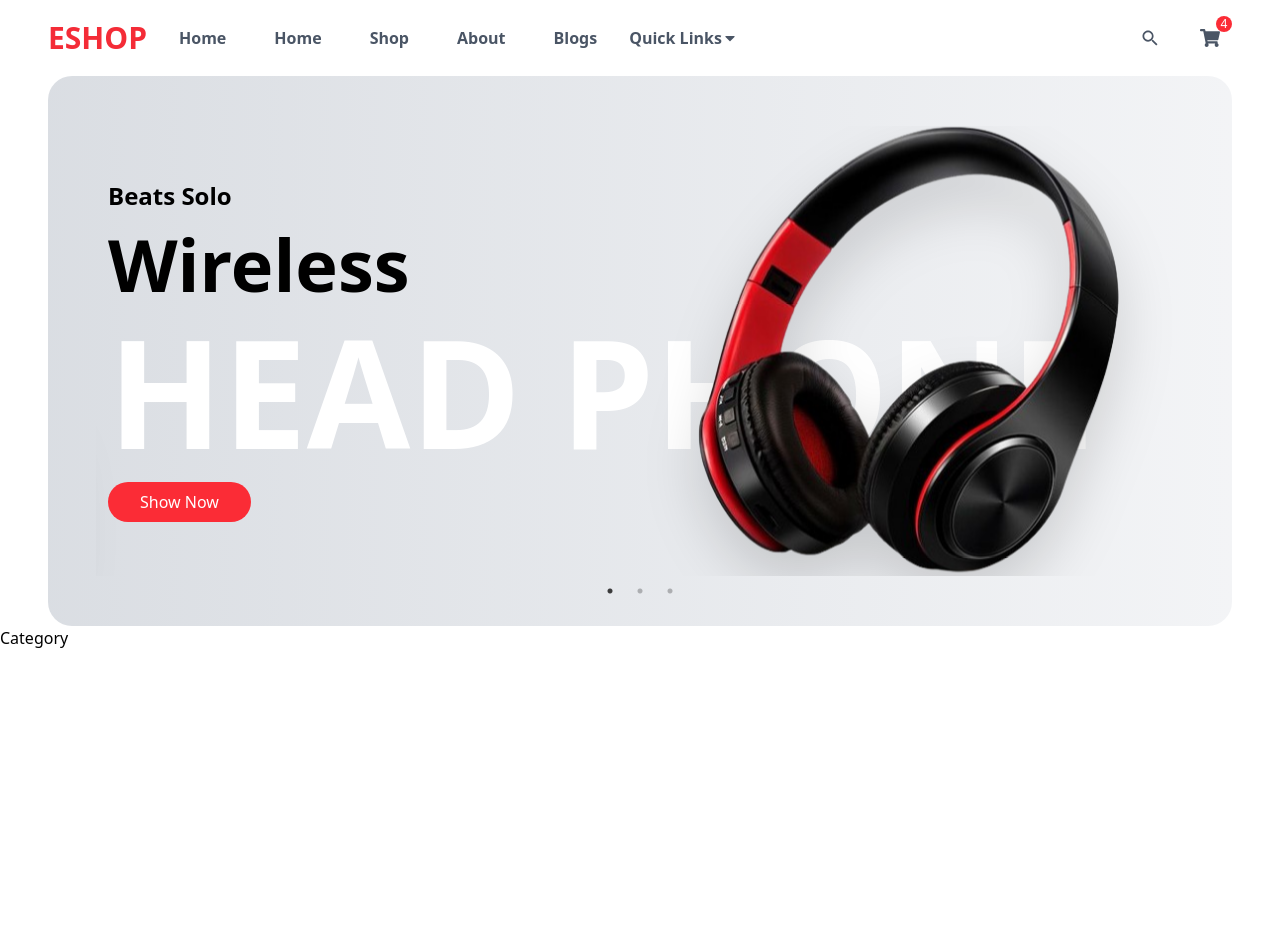
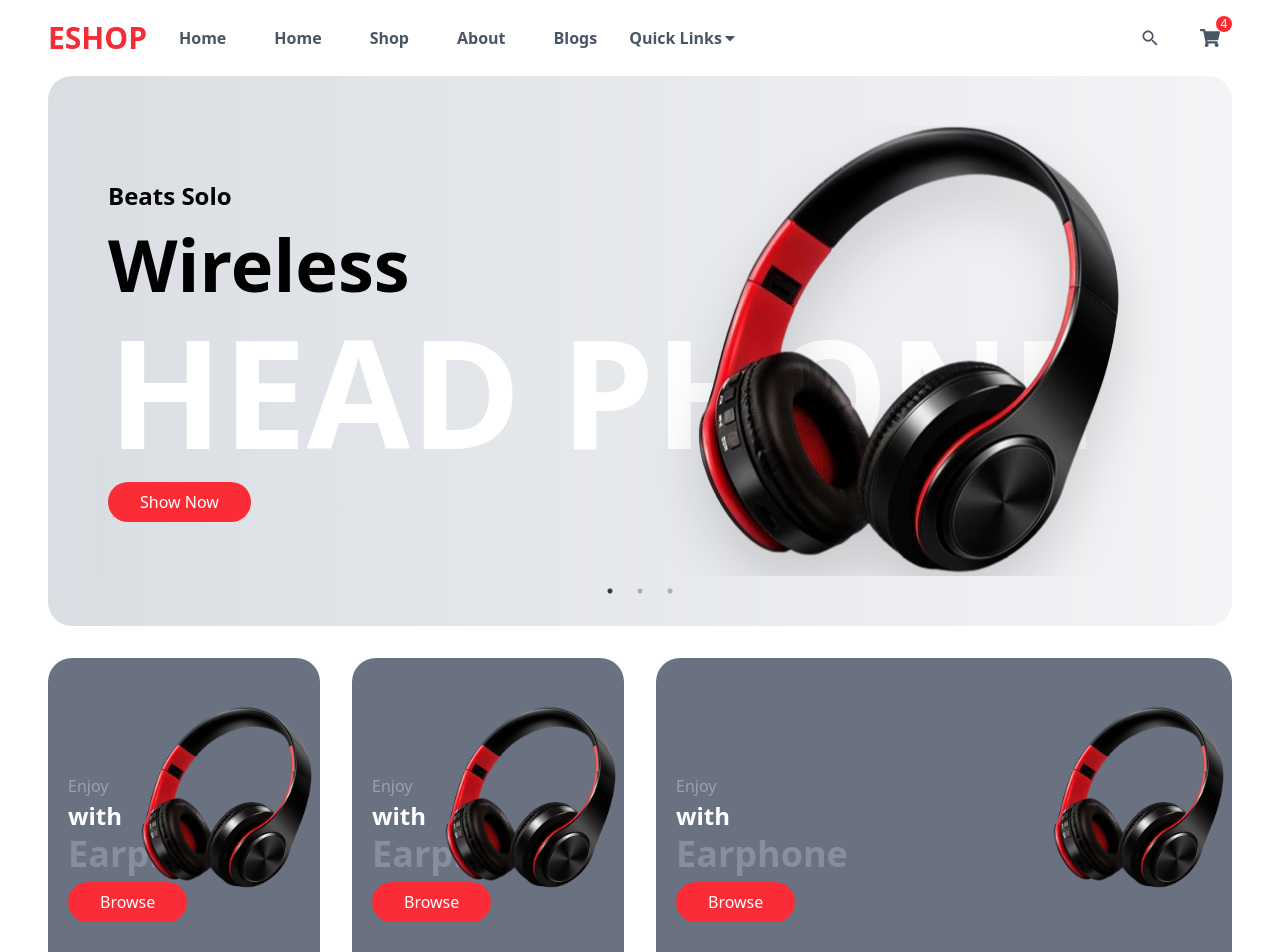
Before and after one commit to Bhoraj1/E-SHOP, a React (Vite) app: page / in a window 1280 px wide. Shown: the top 952 px of the page. Before the commit the page ends 800 px from the top, so only its background shows below. Built offline with nearby package versions, Linux system fonts and the light colour scheme.

Commit message:
almost completion of category.

```diff
--- a/src/components/Category/Category.jsx
+++ b/src/components/Category/Category.jsx
@@ -1,7 +1,62 @@
-
+import image1 from "../../assets/cagegory/headphone.png";
+import image2 from "../../assets/cagegory/macbook.png";
+import image3 from "../../assets/cagegory/vr.png";
+import Button from "../shared/Button";
 
 const Category = () => {
-  return <div>Category</div>;
+  return (
+    <div className="py-8">
+      <div className="px-[1rem] sm:px-[3rem]">
+        <div className="grid grid-cols-1 sm:grid-cols-2 md:grid-cols-4 gap-8">
+          {/* first col */}
+          <div className="py-10 pl-5 bg-gray-500 text-white rounded-3xl h-[320px] flex relative items-end">
+
+              <div className="mb-4">
+                <p className="mb-[2px] text-gray-400">Enjoy</p>
+                <p className="text-2xl font-semibold mb-[2px]">with</p>
+                <p className="text-4xl font-bold opacity-20 mb-2">Earphone</p>
+                <Button
+                text="Browse"
+                className="bg-red-500 text-white"
+                />
+              </div>
+
+             <img src={image1} alt="" className="absolute w-[200px] top-[40px] -right-2" />
+          </div>
+          {/* second col */}
+            <div className="py-10 pl-5 bg-gray-500 text-white rounded-3xl h-[320px] flex relative items-end">
+
+              <div className="mb-4">
+                <p className="mb-[2px] text-gray-400">Enjoy</p>
+                <p className="text-2xl font-semibold mb-[2px]">with</p>
+                <p className="text-4xl font-bold opacity-20 mb-2">Earphone</p>
+                <Button
+                text="Browse"
+                className="bg-red-500 text-white"
+                />
+              </div>
+
+             <img src={image1} alt="" className="absolute w-[200px] top-[40px] -right-2" />
+          </div>
+          {/* third col */}
+            <div className="py-10 col-span-2 pl-5 bg-gray-500 text-white rounded-3xl h-[320px] flex relative items-end">
+
+              <div className="mb-4">
+                <p className="mb-[2px] text-gray-400">Enjoy</p>
+                <p className="text-2xl font-semibold mb-[2px]">with</p>
+                <p className="text-4xl font-bold opacity-20 mb-2">Earphone</p>
+                <Button
+                text="Browse"
+                className="bg-red-500 text-white"
+                />
+              </div>
+
+             <img src={image1} alt="" className="absolute w-[200px] top-[40px] -right-2" />
+          </div>
+        </div>
+      </div>
+    </div>
+  );
 };
 
 export default Category;
```
